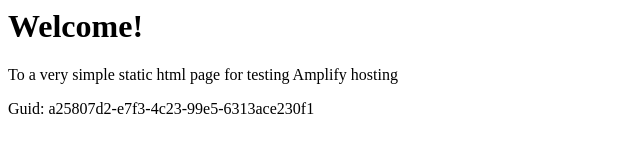
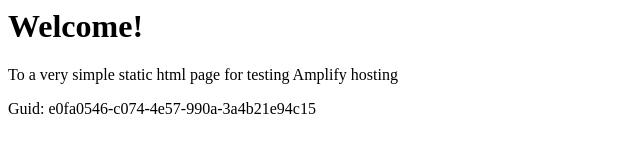
Before and after one commit to aws-aemilia-pdx/Github-PR-Commit-Integration-Test-DoNotTouch-GitHubWebhookPushCanaryTest-v1-beta-us-west-2, a website: page src/index.html in a window 1280 px wide. Shown: the full height of the page, 0-640 px from the left. Drawn offline with Linux system fonts and the light colour scheme.

Commit message:
commit from integ tests

```diff
--- a/src/index.html
+++ b/src/index.html
@@ -12,6 +12,6 @@
 <body>
     <h1>Welcome!</h1>
     <p>To a very simple static html page for testing Amplify hosting</p>
-    <p>Guid: a25807d2-e7f3-4c23-99e5-6313ace230f1</p></body>
+    <p>Guid: e0fa0546-c074-4e57-990a-3a4b21e94c15</p></body>
 
 </html>
```
